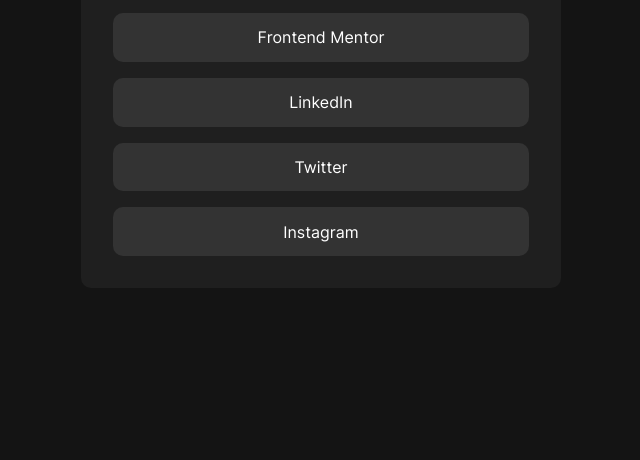
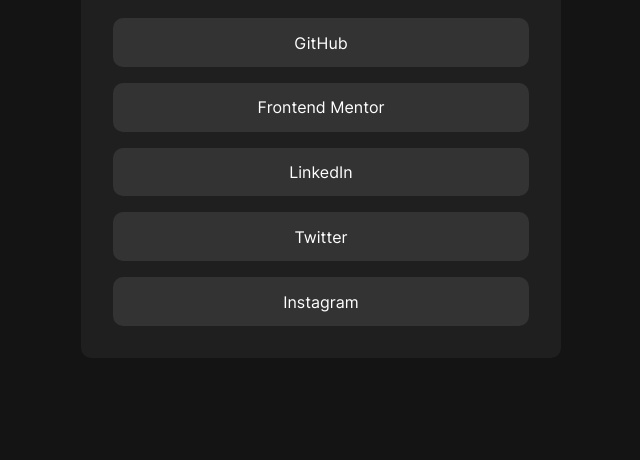
Before and after one commit to victorJandreu/social-link, a plain HTML site: page index.html in a window 1280 px wide. Shown: the part 340-800 px from the top of the page, without its empty margins (319-959 px from the left). Drawn offline with Linux system fonts and the light colour scheme.

Commit message:
pequeños cambios

```diff
--- a/index.html
+++ b/index.html
@@ -18,11 +18,11 @@
     <p>"Front-end developer and avid reader."</p>
     <nav>
       <ul>
-        <a href="#"><li>GitHub</li></a>
-        <a href="#"><li>Frontend Mentor</li></a>
-        <a href="#"><li>LinkedIn</li></a>
-        <a href="#"><li>Twitter</li></a>
-        <a href="#"><li>Instagram</li></a>
+        <li><a href="#">GitHub</a></li>
+        <li><a href="#">Frontend Mentor</a></li>
+        <li><a href="#">LinkedIn</a></li>
+        <li><a href="#">Twitter</a></li>
+        <li><a href="#">Instagram</a></li>
       </ul>
     </nav>
   </main>
--- a/stylesheet.css
+++ b/stylesheet.css
@@ -11,6 +11,11 @@ body{
     background-color: hsl(0, 0%, 8%);
     color: hsl(0, 0%, 100%);
     font-family: "Inter-Regular", sans-serif;
+    min-height: 100vh;
+    display: flex;
+    justify-content: center;
+    align-items: center;
+
 }
 
 *{
@@ -22,7 +27,6 @@ main{
     border-radius: 10px;
     width: 70%;
     max-width: 30rem;
-    margin: 2rem auto;
     text-align: center;
     padding: 2rem;
 }
@@ -64,26 +68,30 @@ p{
     font-size: 14px;
 }
 
+
+
 li{
     list-style: none;
+
+}
+
+
+a{
+    text-decoration: none;
+    color: hsl(0, 0%, 100%);
+    display: block;
+    margin: 1rem 0;
     background-color: hsl(0, 0%, 20%);
-    margin: 1rem 0;
     padding: 0.9rem;
     border-radius: 10px;
     transition: all 0.5s ease-in-out;
 }
 
-li:last-child{
+a:last-child{
     margin-bottom: 0rem;
-
 }
 
-a{
-    text-decoration: none;
-    color: hsl(0, 0%, 100%);
-}
-
-li:hover{
+a:hover{
     background-color: hsl(75, 94%, 57%);
     color:  hsl(0, 0%, 8%);
 }
```
